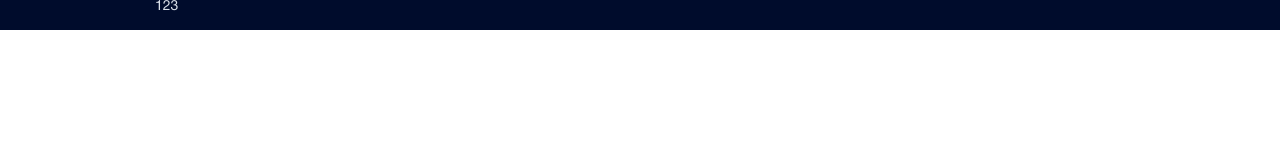
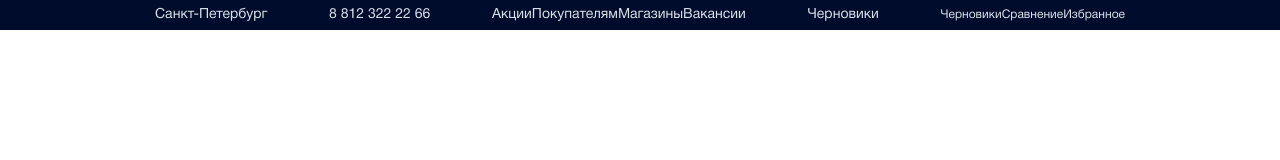
Before and after one commit to Alex-Lih/saturnsite, a plain HTML site: page index.html in a window 1280 px wide. Drawn offline with Linux system fonts and the light colour scheme.

Commit message:
Начало разработки верхней шапки

```diff
--- a/index.html
+++ b/index.html
@@ -9,9 +9,32 @@
 </head>
 <body>
     <div class="wrapper">
-        <header class="header-top">
-            <div class="container">
-                123
+        <header class="header">
+            <div class="header-top">
+                <div class="header-top__container">
+                    <div class="city">
+                        Санкт-Петербург
+                    </div>
+                    <div class="number">
+                        8 812  322 22 66
+                    </div>
+                    <nav class="header-top__nav">
+                        <ul>
+                            <li>Акции</li>
+                            <li>Покупателям</li>
+                            <li>Магазины</li>
+                            <li>Вакансии</li>
+                        </ul>
+                    </nav>
+                    <div class="display">
+                        <div>Черновики</div>
+                    </div>
+                    <div class="header-top__right">
+                        <div>Черновики</div>
+                        <div>Сравнение</div>
+                        <div>Избранное</div>
+                    </div>
+                </div>
             </div>
         </header>
     </div>
--- /dev/null
+++ b/scss/_header.scss
@@ -0,0 +1,22 @@
+.header-top {
+    height: 30px;
+    background-color: $PrimaryDark;
+    color: $Silver;
+    font-size: 14px;
+    .header-top__container {
+        height: inherit;
+        display: flex;
+        justify-content: space-between;
+        align-items: center;
+        .header-top__nav {
+            ul {
+                display: flex;
+            }
+        }
+
+        .header-top__right {
+            display: flex;
+            font-size: 12px;
+        }
+    }
+}
--- /dev/null
+++ b/scss/_ui.scss
@@ -0,0 +1,2 @@
+$PrimaryDark: #000C2C;
+$Silver: #DAE0E8;
--- a/style.scss
+++ b/style.scss
@@ -110,23 +110,17 @@ h1, h2, h3, h4, h5, h6 {font-weight: inherit; font-size: inherit;}
 
 // Основная сетка
 
-.container {max-width: $mw+px; margin: 0 auto; width: 100%;
+[class*="__container"] {max-width: $mw+px; margin: 0 auto; width: 100%;
     @media (max-width:$md1+px) {max-width: 970px;}
     @media (max-width:$md2+px) {max-width: 750px;}
     @media (max-width:$md3+px) {max-width: none; padding: 0 10px;}
 }
 
+// Подключение файлов UI стилей, форм и готовых классов
+//@import "forms.scss";
+@import "scss/_ui.scss";
+
 // Подключение файлов, стилей, страниц и элементов
-//@import "header.scss";
+@import "scss/_header.scss";
 
 // Основной блок
-
-.header-top {
-    height: 30px;
-    background-color: #000C2C;
-    color: #DAE0E8;
-}
-
-// Подключение файлов UI стилей, форм и готовых классов
-//@import "forms.scss";
-//@import "ui.scss";
--- a/ui.scss
+++ /dev/null
@@ -1 +0,0 @@
-#PrimaryDark =
```
Also changed, not shown: css/style.css, 1 other file.
